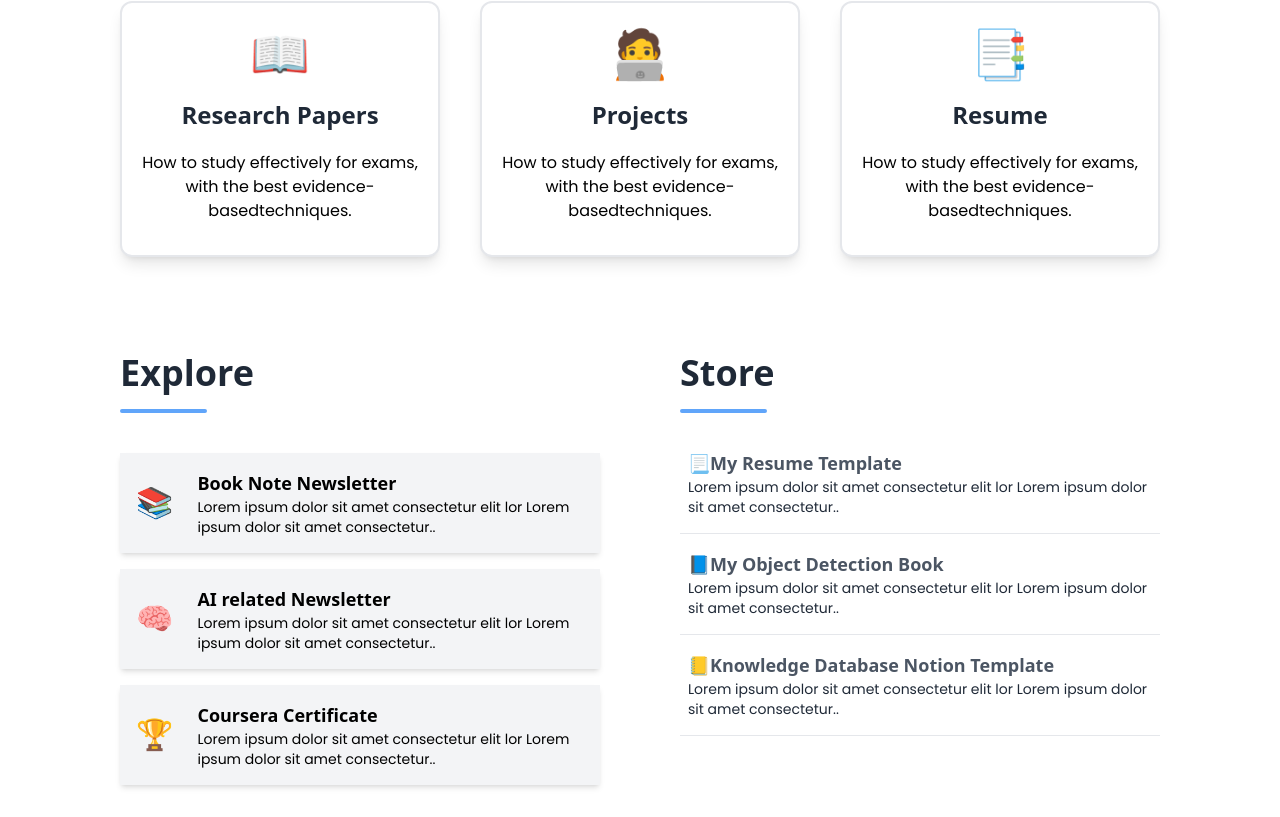
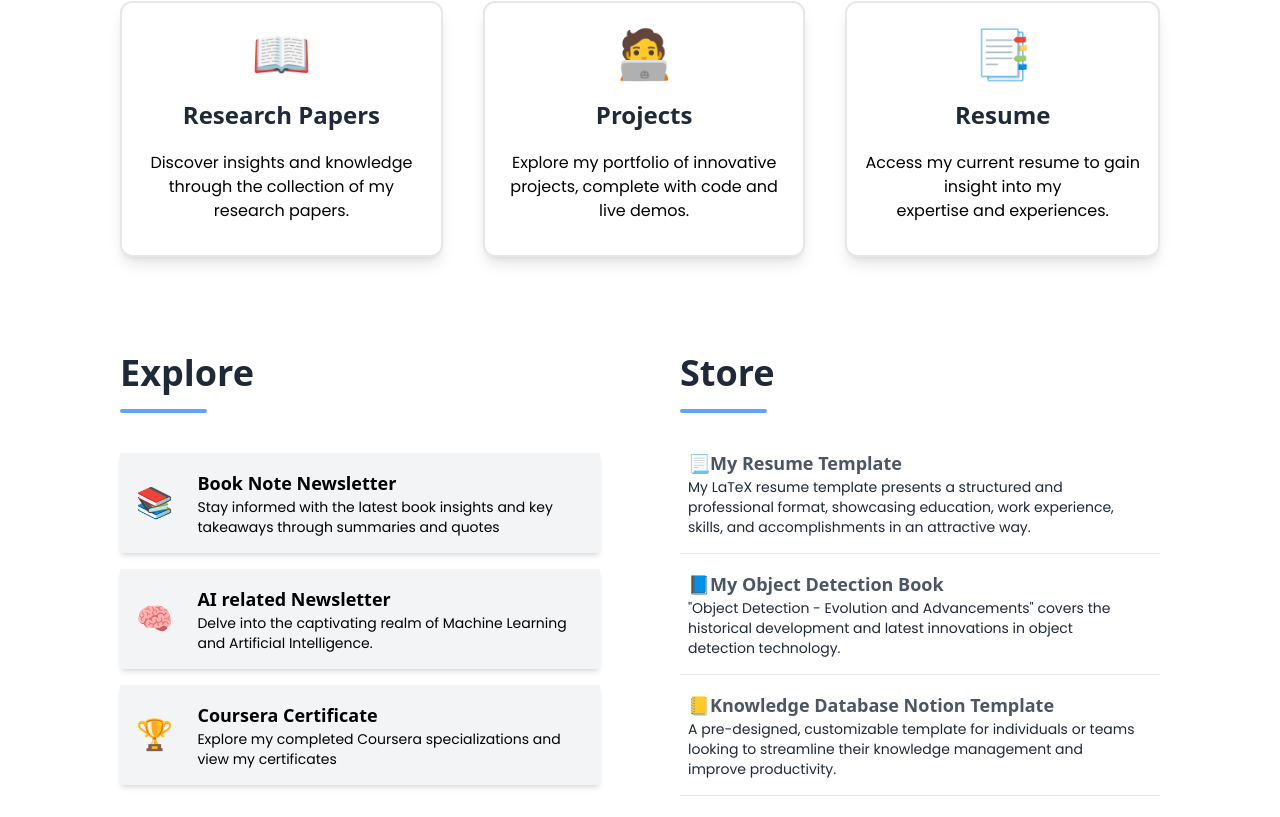
Before and after one commit to miftajannat/aliabdal_nextjs_clone, a Next.js app: page / in a window 1280 px wide. Shown: the part 683-1500 px from the top of the page. Built offline with nearby package versions, Linux system fonts and the light colour scheme.

Commit message:
changed description

```diff
--- a/components/checkout.js
+++ b/components/checkout.js
@@ -21,32 +21,29 @@ export default function checkout() {
         <div className='text-5xl mt-3 mb-2'>📖</div>
         <h2 className='text-2xl mt-5 font-bold font-sans text-gray-800'>Research Papers</h2>
         <p className='mt-5'>
-          How to study effectively for exams, with the best
-          evidence-basedtechniques.
+        Discover insights and knowledge through the collection of my research papers.
         </p>
       </a>
 
       <a
-        href='/projects'
+        href='/project'
         className='bg-white overflow-hidden transition-colors duration-300 ease-in-out transform hover:scale-105 hover:shadow-md shadow-lg rounded-xl box-border h-64  p-4 border-2 my-4 '
       >
         <div className='text-5xl mt-3 mb-2'>🧑‍💻</div>
         <h1 className='text-2xl mt-5 font-bold font-sans text-gray-800'>Projects</h1>
         <p className='mt-5'>
-          How to study effectively for exams, with the best
-          evidence-basedtechniques.
+        Explore my portfolio of innovative projects, complete with code and live demos.
         </p>
       </a>
 
       <a
-        href='https://aliabdaal.com/productivity/'
+        href='https://buffyhridoy.github.io/static/media/resume.7180e459.pdf'
         className=' bg-white overflow-hidden transition-colors duration-300 ease-in-out transform hover:scale-105 hover:shadow-md shadow-lg box-border h-64 p-4 border-2 rounded-xl my-4'
       >
         <div className='text-5xl mt-3 mb-2'>📑</div>
         <h2 className='text-2xl mt-5 font-bold font-sans text-gray-800'>Resume</h2>
         <p className='mt-5'>
-          How to study effectively for exams, with the best
-          evidence-basedtechniques.
+        Access my current resume to gain insight into my expertise and experiences.
         </p>
       </a>
     </div>
--- a/components/explore.js
+++ b/components/explore.js
@@ -1,14 +1,7 @@
-
-
-
-
 export default function explore() {
   return (
     <div className='grid md:grid-cols-2 sm:grid-cols-1 gap-x-20 mt-20 sm:gap-y-16 md:gap-y-0'>
-
-
-
-      <div >
+      <div>
         <div className='pb-6'>
           <div className='text-4xl font-bold font-sans text-gray-800'>
             Explore
@@ -17,38 +10,50 @@ export default function explore() {
         </div>
         <div className='flex-col sm:w-full justify-center'>
           <div className='bg-gray-100 shadow-md box-border mb-4 transition-colors duration-300 ease-in-out transform hover:scale-105 hover:shadow-lg py-2 sm:h-auto w-auto'>
-            <a href="https://booknote.substack.com/" className='flex justify-center items-center'>
+            <a
+              href='https://booknote.substack.com/'
+              className='flex justify-center items-center'
+            >
               <div className='text-3xl m-4'>📚</div>
               <div className='m-2 hover:text-gray-600'>
-                <h1 className='font-bold text-lg font-sans'>Book Note Newsletter</h1>
-                <p className="text-sm">
-                  Lorem ipsum dolor sit amet consectetur elit lor Lorem ipsum
-                  dolor sit amet consectetur..
+                <h1 className='font-bold text-lg font-sans'>
+                  Book Note Newsletter
+                </h1>
+                <p className='text-sm'>
+                  Stay informed with the latest book insights and key takeaways
+                  through summaries and quotes
                 </p>
               </div>
             </a>
           </div>
           <div className='bg-gray-100 shadow-md box-border mb-4 transition-colors duration-300 ease-in-out transform hover:scale-105 hover:shadow-lg py-2 sm:h-auto w-auto'>
-            <a href="https://mlboss.substack.com/" className='flex justify-center items-center'>
+            <a
+              href='https://mlboss.substack.com/'
+              className='flex justify-center items-center'
+            >
               <div className='text-3xl m-4'>🧠</div>
               <div className='m-2 hover:text-gray-600'>
-                <h1 className='font-bold text-lg font-sans'>AI related Newsletter</h1>
-                <p className="text-sm">
-                  Lorem ipsum dolor sit amet consectetur elit lor Lorem ipsum
-                  dolor sit amet consectetur..
+                <h1 className='font-bold text-lg font-sans'>
+                  AI related Newsletter
+                </h1>
+                <p className='text-sm'>
+                  Delve into the captivating realm of Machine Learning and
+                  Artificial Intelligence.
                 </p>
               </div>
             </a>
           </div>
 
           <div className='bg-gray-100 shadow-md box-border mb-4 transition-colors duration-300 ease-in-out transform hover:scale-105 hover:shadow-lg py-2 sm:h-auto w-auto'>
-            <a href="/coursera" className='flex justify-center items-center'>
+            <a href='/coursera' className='flex justify-center items-center'>
               <div className='text-3xl m-4'>🏆</div>
               <div className='m-2 hover:text-gray-600'>
-                <h1 className='font-bold text-lg font-sans'>Coursera Certificate</h1>
-                <p className="text-sm">
-                  Lorem ipsum dolor sit amet consectetur elit lor Lorem ipsum
-                  dolor sit amet consectetur..
+                <h1 className='font-bold text-lg font-sans'>
+                  Coursera Certificate
+                </h1>
+                <p className='text-sm'>
+                  Explore my completed Coursera specializations and view my
+                  certificates
                 </p>
               </div>
             </a>
@@ -56,8 +61,7 @@ export default function explore() {
         </div>
       </div>
 
-
-        <div >
+      <div>
         <div className='pb-5'>
           <div className='text-4xl font-bold font-sans text-gray-800'>
             Store
@@ -68,41 +72,51 @@ export default function explore() {
           <div className='sm:h-auto w-auto'>
             <div className='flex justify-center items-center '>
               <div className='mx-2 mb-2'>
-                <h1 className='font-semibold text-lg text-gray-600 font-sans'>📃My Resume Template</h1>
-                <p className="text-sm text-gray-800 hover:text-gray-500 pb-2">
-                  Lorem ipsum dolor sit amet consectetur elit lor Lorem ipsum
-                  dolor sit amet consectetur..
+                <h1 className='font-semibold text-lg text-gray-600 font-sans'>
+                  📃My Resume Template
+                </h1>
+                <p className='text-sm text-gray-800 hover:text-gray-500 pb-2'>
+                  My LaTeX resume template presents a structured and
+                  professional format, showcasing education, work experience,
+                  skills, and accomplishments in an attractive way.
                 </p>
               </div>
             </div>
-            <hr  className='py-1'/>
+            <hr className='py-1' />
           </div>
           <div className='sm:h-auto w-auto'>
-            <a href="https://books2read.com/u/bpyW0k" className='flex justify-center items-center'>
+            <a
+              href='https://books2read.com/u/bpyW0k'
+              className='flex justify-center items-center'
+            >
               <div className='m-2'>
-                <h1 className='font-semibold text-lg text-gray-600 font-sans'>📘My Object Detection Book</h1>
-                <p className="text-sm text-gray-800 hover:text-gray-500 pb-2">
-                  Lorem ipsum dolor sit amet consectetur elit lor Lorem ipsum
-                  dolor sit amet consectetur..
+                <h1 className='font-semibold text-lg text-gray-600 font-sans'>
+                  📘My Object Detection Book
+                </h1>
+                <p className='text-sm text-gray-800 hover:text-gray-500 pb-2'>
+                  "Object Detection - Evolution and Advancements" covers the
+                  historical development and latest innovations in object
+                  detection technology.
                 </p>
-
               </div>
             </a>
-            <hr className='py-1'/>
+            <hr className='py-1' />
           </div>
 
           <div className='sm:h-auto w-auto'>
             <div className='flex justify-center items-center'>
               <div className='m-2'>
-                <h1 className='font-semibold text-lg text-gray-600 font-sans'>📒Knowledge Database Notion Template</h1>
-                <p className="text-sm text-gray-800 hover:text-gray-500 pb-2">
-                  Lorem ipsum dolor sit amet consectetur elit lor Lorem ipsum
-                  dolor sit amet consectetur..
+                <h1 className='font-semibold text-lg text-gray-600 font-sans'>
+                  📒Knowledge Database Notion Template
+                </h1>
+                <p className='text-sm text-gray-800 hover:text-gray-500 pb-2'>
+                  A pre-designed, customizable template for individuals or teams
+                  looking to streamline their knowledge management and
+                  improve productivity.
                 </p>
-
               </div>
             </div>
-            <hr className='py-1'/>
+            <hr className='py-1' />
           </div>
         </div>
       </div>
@@ -133,7 +147,6 @@ export default function explore() {
             </div>
           </div>
         </div> */}
-
     </div>
   );
 }
--- a/pages/projects.js
+++ /dev/null
@@ -1,11 +0,0 @@
-import React from 'react'
-
-const project = () => {
-  return (
-    <div>
-      project
-    </div>
-  )
-}
-
-export default project
```
Lines whose indentation alone changed are shown as unchanged.
